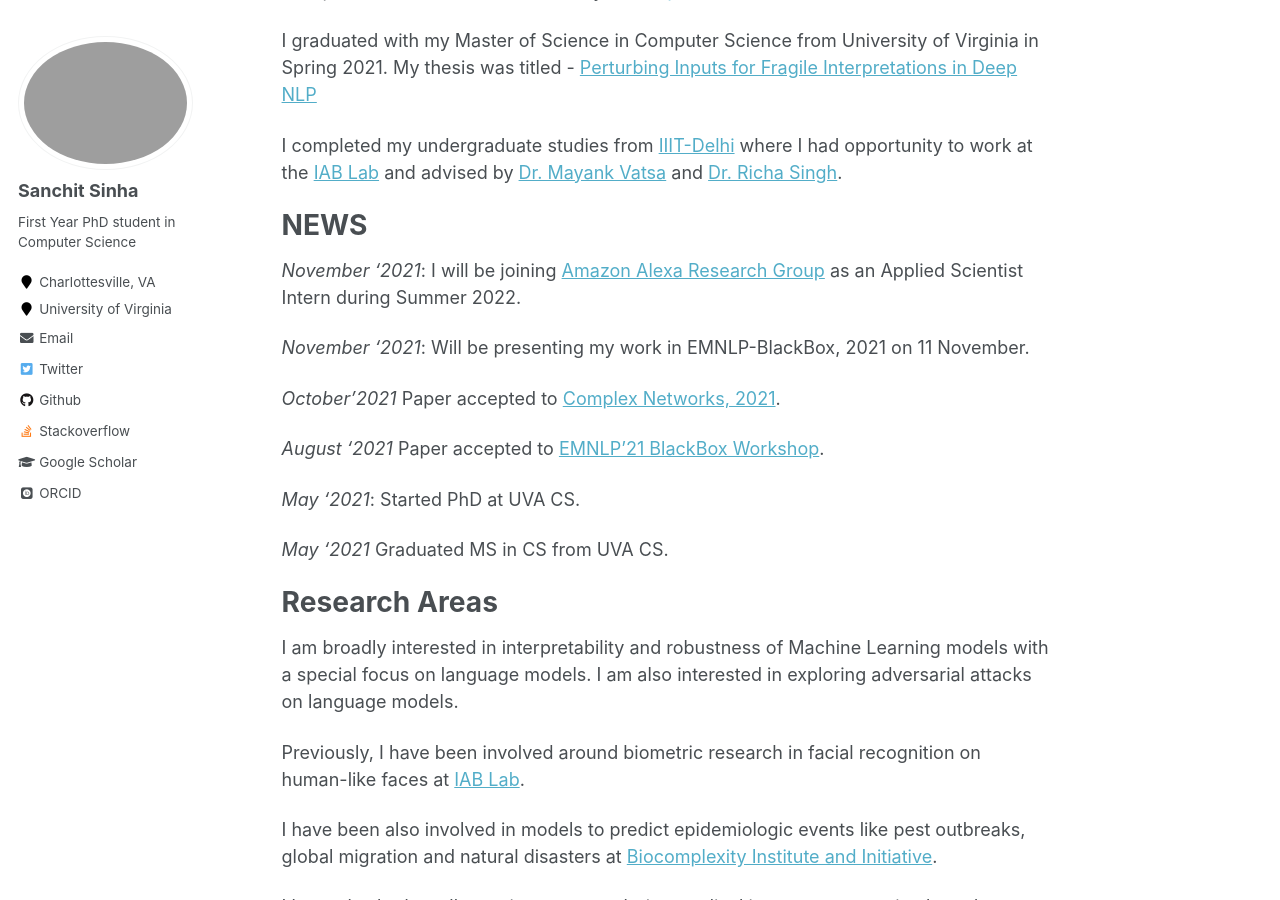
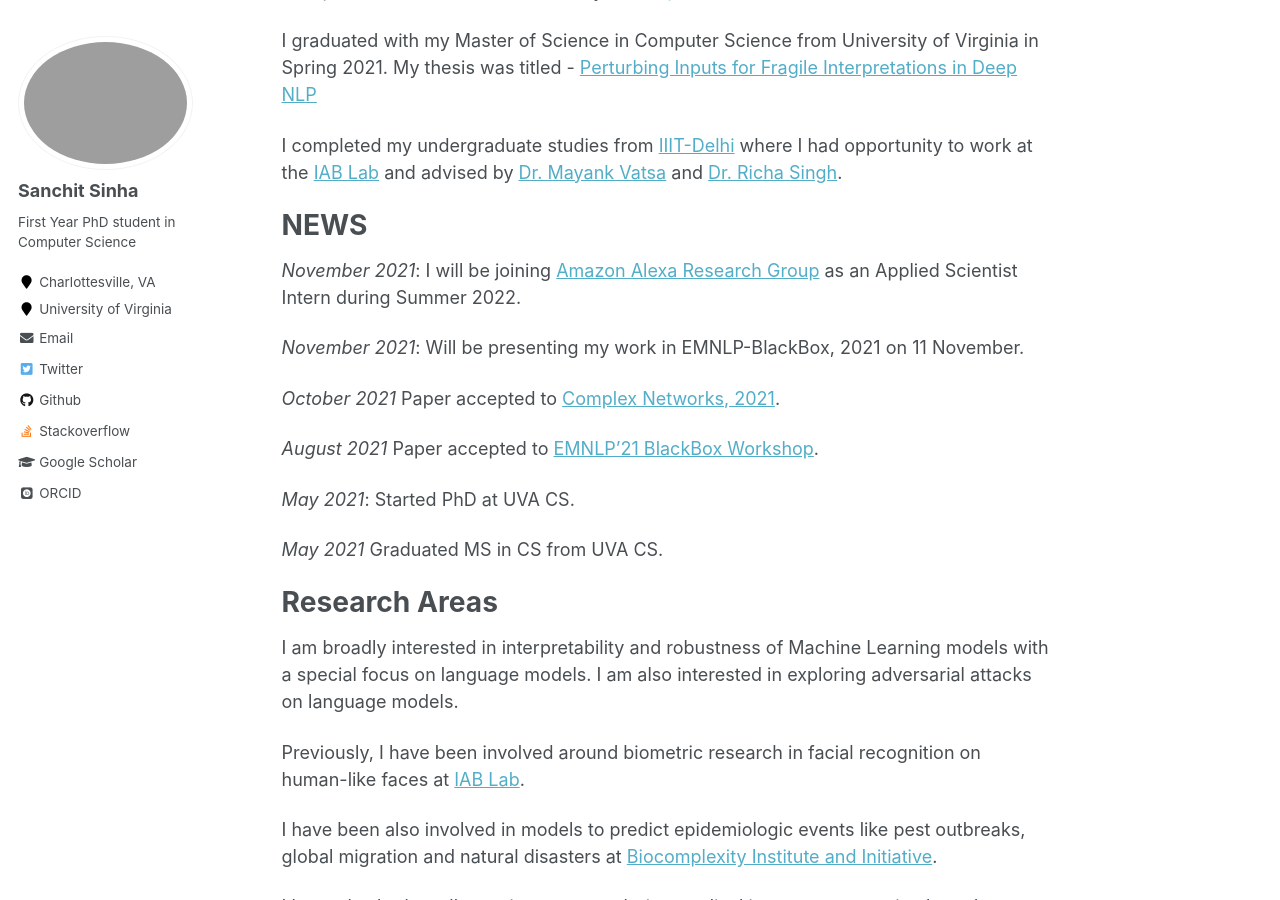
Before and after one commit to sanchit97/sanchit97.github.io, a Jekyll site: the page built from _pages/about.md, in a window 1280 px wide and 900 px high, scrolled down 311 px. Built offline with Jekyll 4.4.1, drawn with Linux system fonts in a browser that asks for light colours; some web fonts are replaced.

Commit message:
Update news

```diff
--- a/_pages/about.md
+++ b/_pages/about.md
@@ -20,17 +20,17 @@ I completed my undergraduate studies from [IIIT-Delhi](https://www.iiitd.ac.in/)
 
 NEWS
 ======
-*November '2021*: I will be joining [Amazon Alexa Research Group](https://www.amazon.science/tag/alexa) as an Applied Scientist Intern during Summer 2022.
+*November 2021*: I will be joining [Amazon Alexa Research Group](https://www.amazon.science/tag/alexa) as an Applied Scientist Intern during Summer 2022.
 
-*November '2021*: Will be presenting my work in EMNLP-BlackBox, 2021 on 11 November.
+*November 2021*: Will be presenting my work in EMNLP-BlackBox, 2021 on 11 November.
 
-*October'2021* Paper accepted to [Complex Networks, 2021](https://complexnetworks.org/).
+*October 2021* Paper accepted to [Complex Networks, 2021](https://complexnetworks.org/).
 
-*August '2021* Paper accepted to [EMNLP'21 BlackBox Workshop](https://blackboxnlp.github.io/).
+*August 2021* Paper accepted to [EMNLP'21 BlackBox Workshop](https://blackboxnlp.github.io/).
 
-*May '2021*: Started PhD at UVA CS.
+*May 2021*: Started PhD at UVA CS.
 
-*May '2021* Graduated MS in CS from UVA CS.
+*May 2021* Graduated MS in CS from UVA CS.
 
 Research Areas
 ======
```
